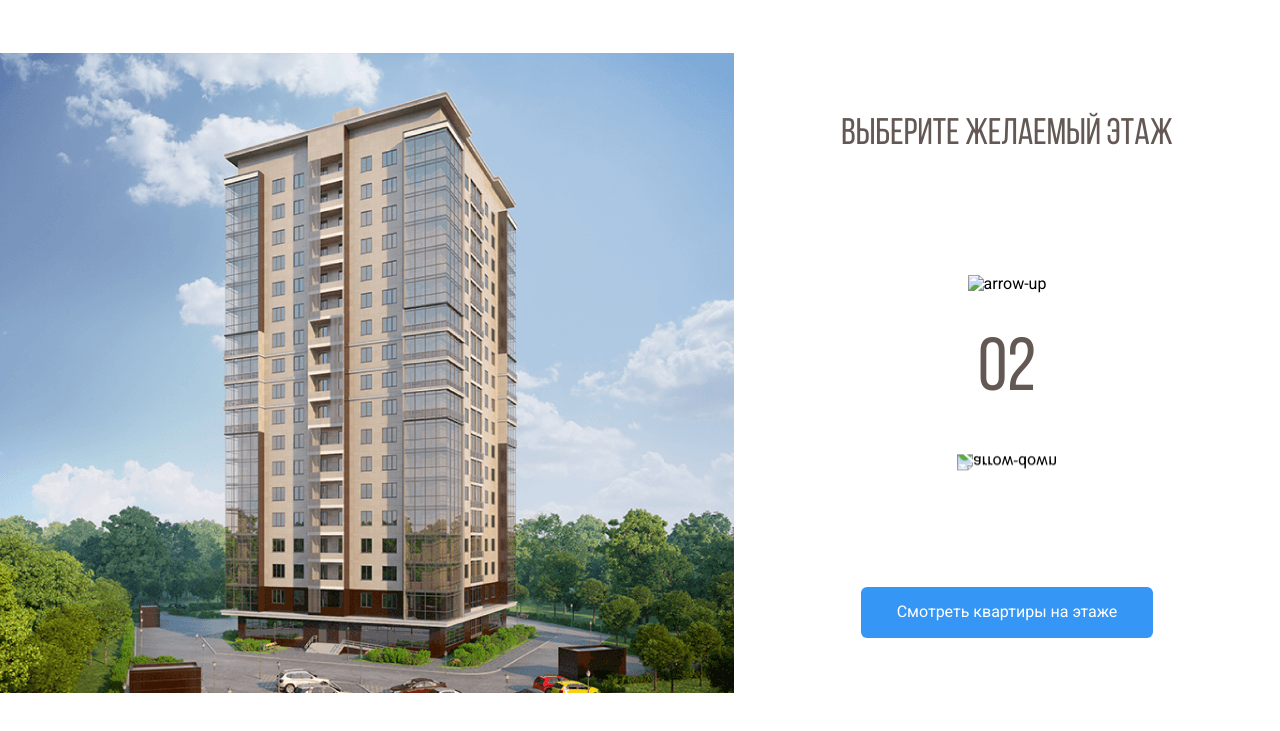
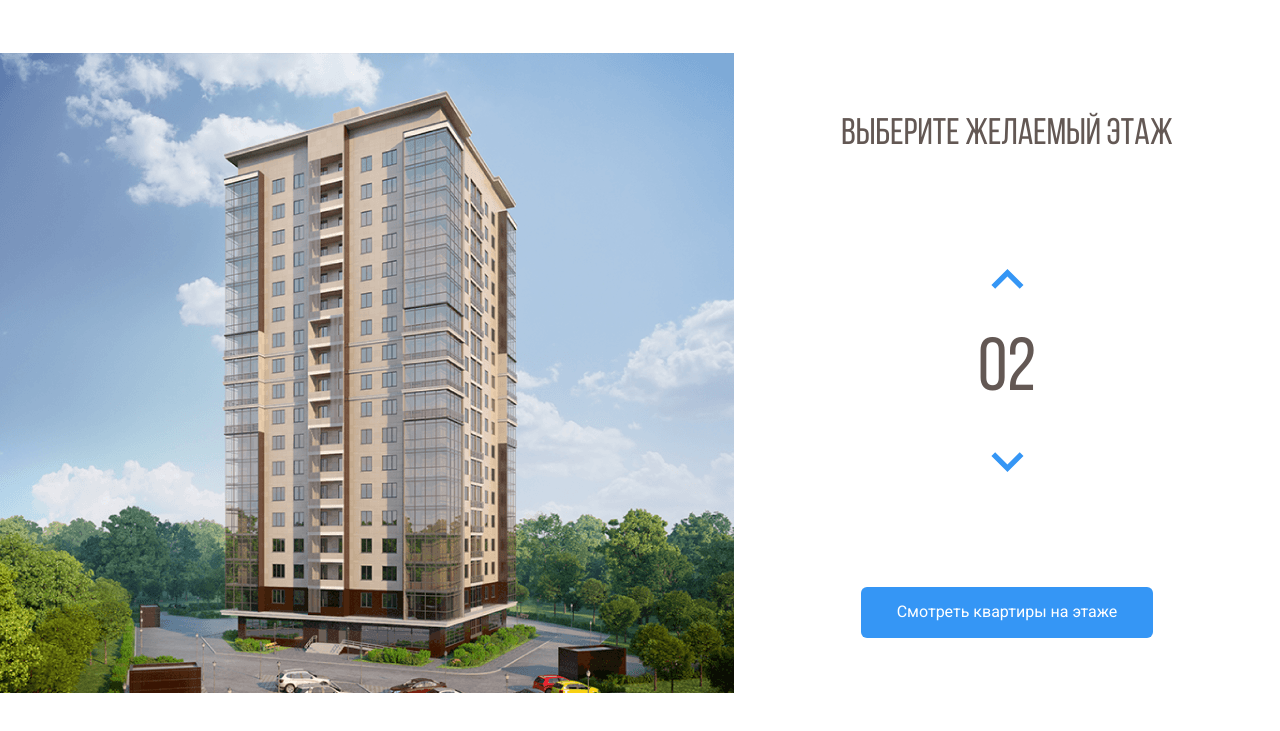
Before and after one commit to BrooksPMA/htmlcssinrensiv-melody, a plain HTML site: page index.html in a window 1280 px wide. Shown: the part 69-800 px from the top of the page. Drawn offline with nearby package versions, Linux system fonts and the light colour scheme.

Commit message:
fixed mouseove in floorPath

```diff
--- a/index.html
+++ b/index.html
@@ -95,11 +95,11 @@
       <h2 class="main-title">Выберите желаемый этаж</h2>
       <div class="counter-group">
         <button class="counter-button counter-up">
-          <img class="counter-arrow counter-arrow-up" src=".img/arrow.svg" alt="arrow-up">
+          <img class="counter-arrow counter-arrow-up" src="./img/arrow.svg" alt="arrow-up">
         </button>
         <span class="counter">02</span>
         <button class="counter-button counter-down">
-          <img class="counter-arrow counter-arrow-down" src=".img/arrow.svg" alt="arrow-down">
+          <img class="counter-arrow counter-arrow-down" src="./img/arrow.svg" alt="arrow-down">
         </button>
       </div>
       <!-- .counter-group -->
--- a/js/main.js
+++ b/js/main.js
@@ -4,6 +4,7 @@ $(document).ready(function () {
   var counterUp = $(".counter-up");
   var counterDown = $(".counter-down");
   floorPath.on("mouseover", function () {
+    floorPath.removeClass("current-floor");
     currentFloor = $(this).attr("data-floor");
     $(".counter").text(currentFloor);
   });
```
